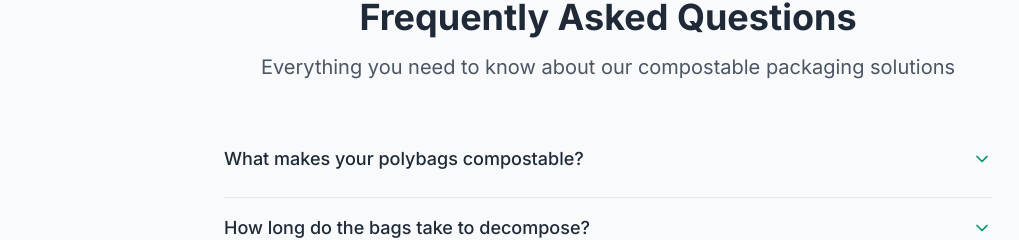
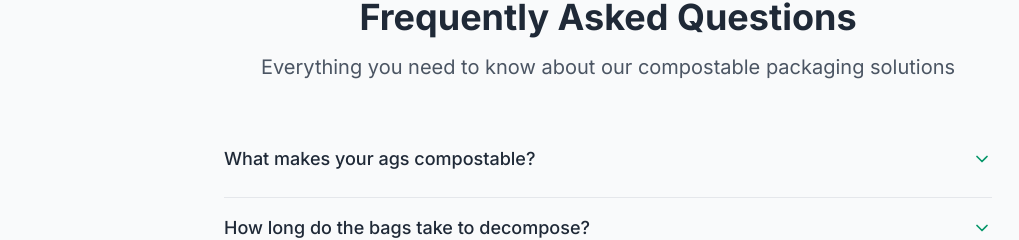
Before and after one commit to Piyushvishwak/EklavyaCompostable, a React (Vite) app: page / in a window 1280 px wide. Shown: the part 4047-4287 px from the top of the page, without its empty margins (32-1051 px from the left). Built offline with nearby package versions, Linux system fonts and the light colour scheme.

Commit message:
Update FaqSection.tsx

```diff
--- a/src/sections/FaqSection.tsx
+++ b/src/sections/FaqSection.tsx
@@ -4,8 +4,8 @@ import FaqItem from '../components/FaqItem';
 
 const faqs = [
   {
-    question: "What makes your polybags compostable?",
-    answer: "Our polybags are made from plant-based materials like cornstarch, vegetable oils, and compostable polymers that break down completely in industrial composting facilities. They meet international standards for compostability including EN13432 and ASTM D6400."
+    question: "What makes your ags compostable?",
+    answer: "Our Bags are made from plant-based materials like cornstarch, vegetable oils, and compostable polymers that break down completely in industrial composting facilities. They meet international standards for compostability including EN13432 and ASTM D6400."
   },
   {
     question: "How long do the bags take to decompose?",
```
